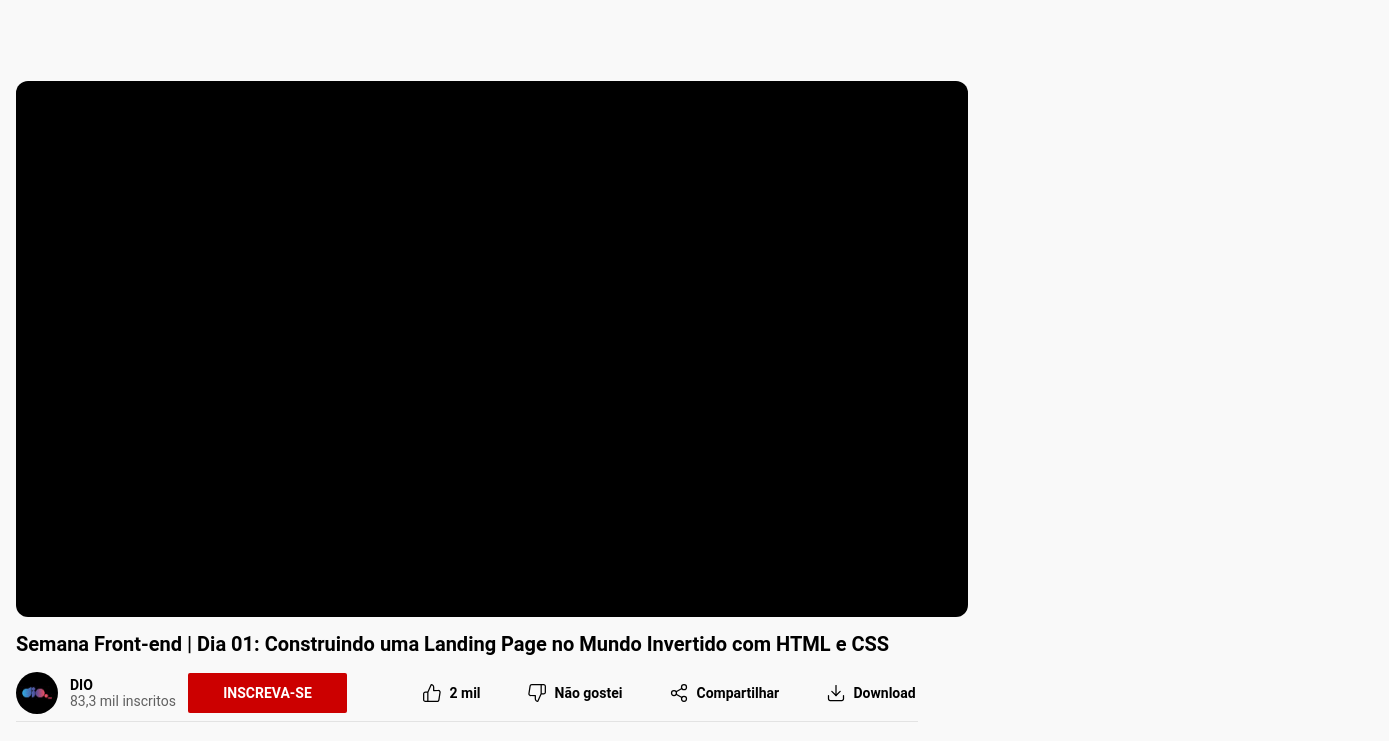
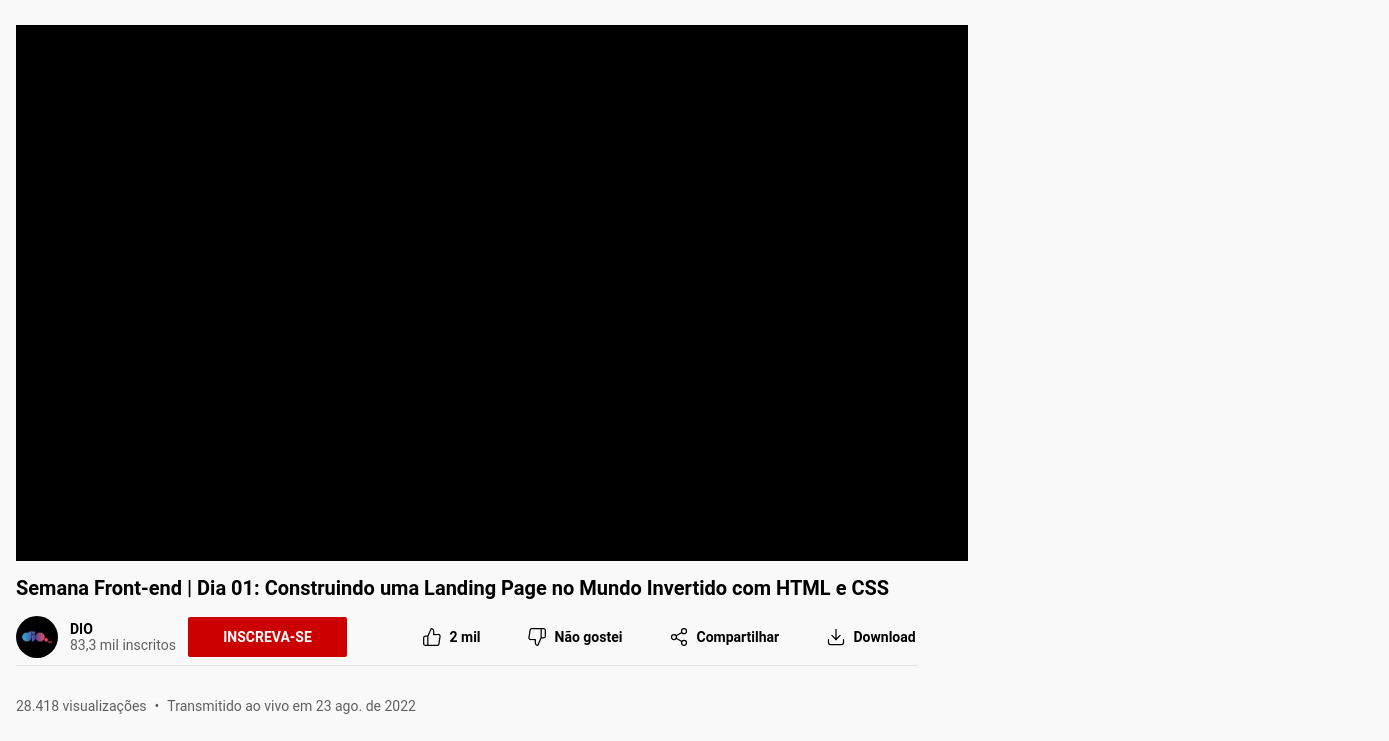
Before and after one commit to Davidamascen07/DioClonando-a-P-gina-do-Youtube-com-CSS, a plain HTML site: page index.html in a window 1280 px wide. Shown: the part 59-800 px from the top of the page, 1389 px wide, since content can reach past the window. Drawn offline with Linux system fonts and the light colour scheme.

```diff
--- a/style.css
+++ b/style.css
@@ -240,7 +240,7 @@
 .main-content {
     display: flex;
     gap: 24px;
-    margin-top: 84px;
+    margin-top: 28px;
     padding: 0 24px;
     max-width: 1440px;
     margin-left: auto;
@@ -260,7 +260,7 @@
     width: 952px;
     height: 536px;
     background-color: #000;
-    border-radius: 12px;
+    border-radius: px;
     overflow: hidden;
     position: relative;
     opacity: 1;
@@ -539,7 +539,6 @@
     align-items: flex-start;
     padding: 0px;
     gap: 16px;
-    overflow-y: auto;
     position: relative;
 }
 
```
Also changed, not shown: layout/Video Actions.png (added), 1 other file.
